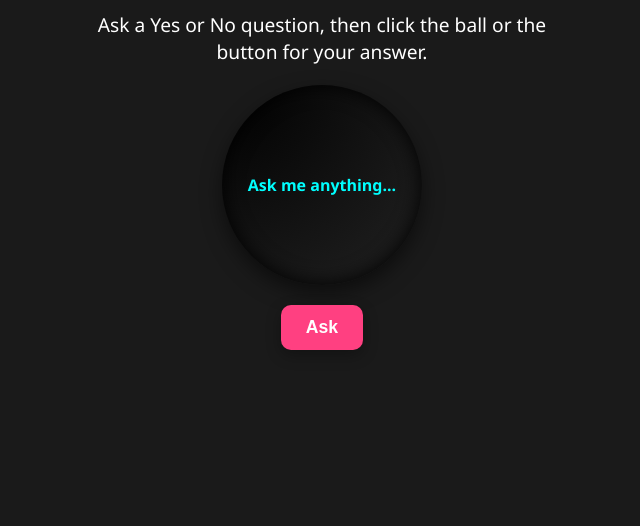
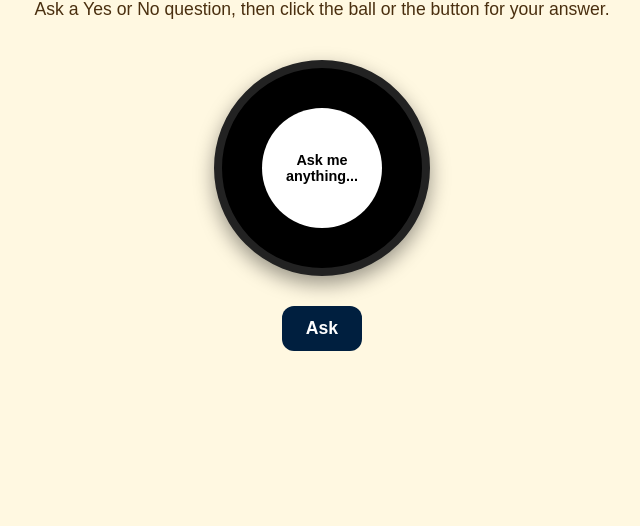
Before and after one commit to Jbot478/Sassy-8-ball, a plain HTML site: page index.html in a window 1280 px wide. Shown: the part 274-800 px from the top of the page, without its empty margins (318-958 px from the left). Drawn offline with Linux system fonts and the light colour scheme.

Commit message:
Update style.css
make it pretty

```diff
--- a/style.css
+++ b/style.css
@@ -1,84 +1,69 @@
-/* Body and general layout */
 body {
-  font-family: 'Segoe UI', Tahoma, Geneva, Verdana, sans-serif;
-  text-align: center;
-  background-color: #1a1a1a;
-  color: #ffffff;
+  font-family: 'Arial', sans-serif;
+  background-color: #fff8e1; /* light cream background so black 8-ball pops */
   display: flex;
   flex-direction: column;
   align-items: center;
   justify-content: center;
-  min-height: 100vh;
+  height: 100vh;
   margin: 0;
+  text-align: center;
+  color: #4a2f0f;
 }
 
-/* Heading */
 h1 {
-  font-size: 2.5rem;
-  margin-bottom: 0.5rem;
-  color: #ffeb3b;
+  margin-bottom: 20px;
 }
 
-/* Instruction paragraph */
 p {
-  font-size: 1.2rem;
-  margin-bottom: 20px;
-  max-width: 450px;
+  margin-bottom: 40px;
+  font-size: 1.1rem;
 }
 
-/* 8-Ball container */
 #eight-ball {
   width: 200px;
   height: 200px;
-  background: radial-gradient(circle at top left, #000000, #222222);
+  background-color: #000;
+  border: 8px solid #222;
+  border-radius: 50%;
+  position: relative;
+  display: flex;
+  align-items: center;
+  justify-content: center;
+  box-shadow: 0 8px 20px rgba(0,0,0,0.4);
+  margin-bottom: 30px;
+  cursor: pointer;
+  transition: transform 0.1s ease;
+}
+
+#message {
+  width: 100px;
+  height: 100px;
+  background-color: #fff;
+  color: #000;
   border-radius: 50%;
   display: flex;
   align-items: center;
   justify-content: center;
-  margin: 0 auto 20px;
-  box-shadow: 0 0 20px #000000 inset, 0 8px 20px rgba(0,0,0,0.5);
-  cursor: pointer;
-  transition: transform 0.1s;
-}
-
-/* Message inside the ball */
-#message {
-  color: #00ffff;
   font-weight: bold;
   text-align: center;
   padding: 10px;
-  font-size: 1rem;
+  font-size: 0.9rem;
 }
 
-/* Ask button */
 #ask-btn {
-  padding: 12px 25px;
+  background-color: #001f3f; /* inky blue */
+  color: #fff;
+  border: none;
+  border-radius: 12px;
+  padding: 12px 24px;
   font-size: 1.1rem;
   font-weight: bold;
-  border: none;
-  border-radius: 10px;
-  background-color: #ff4081;
-  color: white;
   cursor: pointer;
-  transition: all 0.2s ease-in-out;
-  box-shadow: 0 5px 15px rgba(0,0,0,0.3);
+  transition: background-color 0.2s, transform 0.1s;
 }
 
 #ask-btn:hover {
-  background-color: #ff79a8;
-  transform: scale(1.1);
+  background-color: #003366;
+  transform: scale(1.05);
 }
-
-/* Shake animation for the ball */
-.shake {
-  animation: shake 0.3s;
-}
-
-@keyframes shake {
-  0% { transform: rotate(0deg); }
-  20% { transform: rotate(15deg); }
-  40% { transform: rotate(-15deg); }
-  60% { transform: rotate(10deg); }
-  80% { transform: rotate(-10deg); }
-  100% { transform: rotate(0deg); }
-}
```
